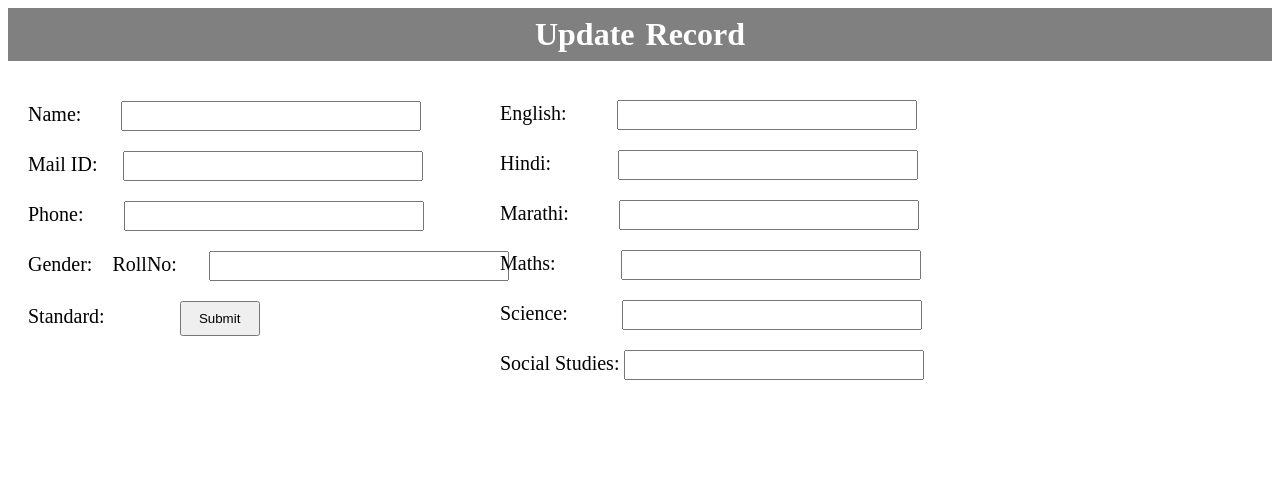
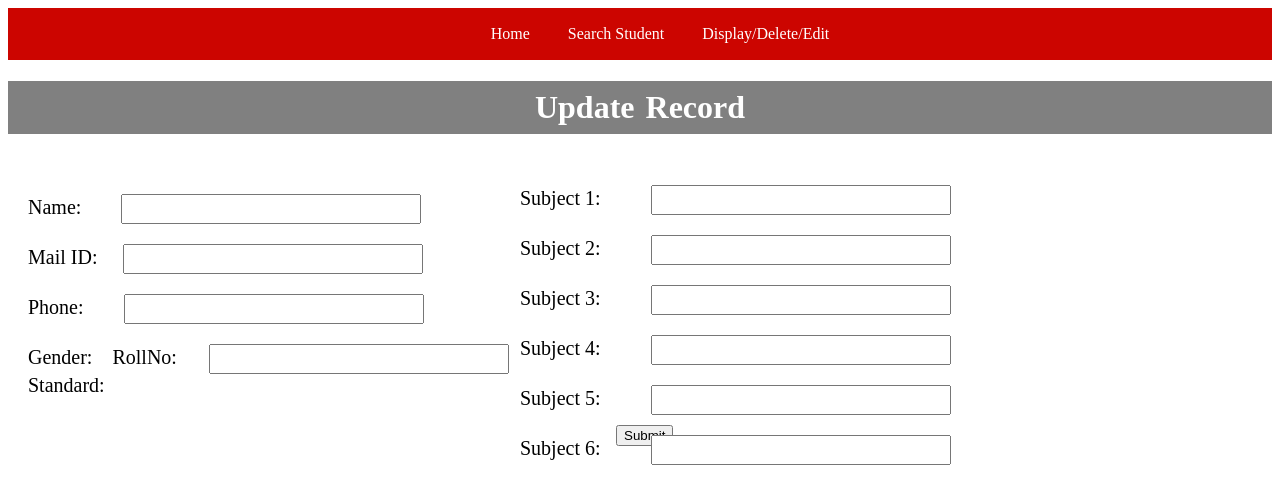
Before and after one commit to DivyeshPithadiya/Student_Score_System, a PHP site: page /edit3.php in a window 1280 px wide. Shown: the top 504 px of the page. Run offline with PHP 8.4, Linux system fonts and the light colour scheme; data that the repository does not hold is empty.

Commit message:
ProjectSaved

```diff
--- /dev/null
+++ b/common.css
@@ -0,0 +1,81 @@
+.demo1 {
+  align-self: center;
+  background-color: #cc0500;
+  height: 500;
+  width: 948;
+  position: fixed;
+  margin-left: 200px;
+  margin-top: 68.08px;
+}
+.demo2 {
+  align-content: center;
+  background-color: white;
+  height: 435.5;
+  width: 779.4;
+  position: fixed;
+  top: 208;
+  left: 369;
+  box-shadow: 0 0 8px #666;
+}
+
+.demo3 {
+  background-color: #ec0500;
+  height: 63.8px;
+  width: 200px;
+  margin-left: 80px;
+  position: absolute;
+  top: -64px;
+  left: 500px;
+}
+
+.demo4 {
+  padding: 10px;
+  width: 200;
+  border-radius: 10px;
+}
+
+.demo5 {
+  width: 300;
+  height: 30;
+  margin-top: 30;
+}
+
+.demo6 {
+  width: 80;
+  height: 40;
+  margin-top: 20;
+  background-color: #cc0500;
+  color: white;
+}
+
+.demo7 {
+  width: 400;
+  height: 30;
+  margin-top: 20;
+}
+
+.demo8 {
+  text-decoration: none;
+  color: #cc0500;
+}
+
+.demo {
+  border-width: 2px;
+  background-color: #cc0500;
+}
+.demo0 {
+  display: inline-block;
+  text-decoration: none;
+  color: white;
+  padding: 17;
+  border-radius: 5px;
+}
+.nav {
+  display: block;
+}
+div li:hover {
+  background-color: rgba(134, 3, 3, 0.596);
+}
+.menu {
+  display: none;
+}
--- a/edit3.php
+++ b/edit3.php
@@ -1,5 +1,5 @@
 <html>
-
+<?php require 'navbar.php'?>
 <div>
 	<center>
 		<h1 style=color:white;background-color:grey;word-spacing:3;padding:8;>Update Record</h1></head>
@@ -80,7 +80,7 @@
 		}
 
 	echo "<div style=font-size:20;>
-		<form style=margin-top:40px; method='post'"."action='edit4.php?id=$id'> ";
+		<form style=margin-top:60px; method='post'"."action='edit4.php?id=$id'> ";
 
 			echo "<label style=margin-left:20;>Name:</label><input type='text' value='$name' name='name' required style=height:30;width:300;margin-left:40;><br>
 			<label style=margin-left:20;>Mail ID:</label><input type='email' value='$mail' name='mail' required style=height:30;width:300;margin-left:26;margin-top:20;><br>
@@ -125,17 +125,15 @@
 
 			echo "<select name='std' value='$std' required style=height:30;width:300;margin-left:15;margin-top:20;>
 
-				<option selected>1</option>
-				<option>2</option>
-				<option>3</option>
-				<option>4</option>
-				<option>5</option>
-				<option>6</option>
-				<option>7</option>
-				<option>8</option>
-				<option>9</option>
-				<option>10</option>
-
+			<option value=1 selected>FYBSC-CS</option>
+			<option value=2>SYBSC-CS</option>
+			<option value=3>TYBSC-CS</option>
+			<option value=4>FYBSC-IT</option>
+			<option value=5>SYBSC-IT</option>
+			<option value=6>TYBSC-IT</option>
+			<option value=7>FYBMS</option>
+			<option value=8>SYBMS</option>
+			<option value=9>TYBMS</option>
 			</select><br>
 
 			<label style=margin-left:20;>Exam:</label>"
@@ -146,16 +144,15 @@
 
 			echo "<select name='std' value='$std' required style=height:30;width:300;margin-left:15;margin-top:20;>
 
-				<option >1</option>
-				<option selected>2</option>
-				<option>3</option>
-				<option>4</option>
-				<option>5</option>
-				<option>6</option>
-				<option>7</option>
-				<option>8</option>
-				<option>9</option>
-				<option>10</option>
+			<option value=1>FYBSC-CS</option>
+			<option value=2 selected>SYBSC-CS</option>
+			<option value=3>TYBSC-CS</option>
+			<option value=4>FYBSC-IT</option>
+			<option value=5>SYBSC-IT</option>
+			<option value=6>TYBSC-IT</option>
+			<option value=7>FYBMS</option>
+			<option value=8>SYBMS</option>
+			<option value=9>TYBMS</option>
 
 			</select><br>
 
@@ -166,17 +163,15 @@
 			{
 
 			echo "<select name='std' value='$std' required style=height:30;width:300;margin-left:15;margin-top:20;>
-
-				<option >1</option>
-				<option>2</option>
-				<option selected>3</option>
-				<option>4</option>
-				<option>5</option>
-				<option>6</option>
-				<option>7</option>
-				<option>8</option>
-				<option>9</option>
-				<option>10</option>
+			<option value=1>FYBSC-CS</option>
+			<option value=2>SYBSC-CS</option>
+			<option value=3 selected>TYBSC-CS</option>
+			<option value=4>FYBSC-IT</option>
+			<option value=5>SYBSC-IT</option>
+			<option value=6>TYBSC-IT</option>
+			<option value=7>FYBMS</option>
+			<option value=8>SYBMS</option>
+			<option value=9>TYBMS</option>
 
 			</select><br>
 
@@ -187,17 +182,15 @@
 
 			echo "<select name='std' value='$std' required style=height:30;width:300;margin-left:15;margin-top:20;>
 
-				<option >1</option>
-				<option>2</option>
-				<option>3</option>
-				<option selected>4</option>
-				<option>5</option>
-				<option>6</option>
-				<option>7</option>
-				<option>8</option>
-				<option>9</option>
-				<option>10</option>
-
+			<option value=1>FYBSC-CS</option>
+			<option value=2>SYBSC-CS</option>
+			<option value=3 >TYBSC-CS</option>
+			<option value=4 selected>FYBSC-IT</option>
+			<option value=5>SYBSC-IT</option>
+			<option value=6>TYBSC-IT</option>
+			<option value=7>FYBMS</option>
+			<option value=8>SYBMS</option>
+			<option value=9>TYBMS</option>
 			</select><br>
 
 			<label style=margin-left:20;>Exam:</label>"
@@ -208,16 +201,15 @@
 
 			echo "<select name='std' value='$std' required style=height:30;width:300;margin-left:15;margin-top:20;>
 
-				<option selected>1</option>
-				<option>2</option>
-				<option>3</option>
-				<option>4</option>
-				<option selected>5</option>
-				<option>6</option>
-				<option>7</option>
-				<option>8</option>
-				<option>9</option>
-				<option>10</option>
+			<option value=1>FYBSC-CS</option>
+			<option value=2>SYBSC-CS</option>
+			<option value=3>TYBSC-CS</option>
+			<option value=4>FYBSC-IT</option>
+			<option value=5 selected>SYBSC-IT</option>
+			<option value=6>TYBSC-IT</option>
+			<option value=7>FYBMS</option>
+			<option value=8>SYBMS</option>
+			<option value=9>TYBMS</option>
 
 			</select><br>
 
@@ -228,17 +220,15 @@
 			{
 
 			echo "<select name='std' value='$std' required style=height:30;width:300;margin-left:15;margin-top:20;>
-
-				<option>1</option>
-				<option>2</option>
-				<option>3</option>
-				<option>4</option>
-				<option >5</option>
-				<option selected>6</option>
-				<option>7</option>
-				<option>8</option>
-				<option>9</option>
-				<option>10</option>
+			<option value=1>FYBSC-CS</option>
+			<option value=2>SYBSC-CS</option>
+			<option value=3>TYBSC-CS</option>
+			<option value=4>FYBSC-IT</option>
+			<option value=5>SYBSC-IT</option>
+			<option value=6 selected>TYBSC-IT</option>
+			<option value=7>FYBMS</option>
+			<option value=8>SYBMS</option>
+			<option value=9>TYBMS</option>
 
 			</select><br>
 
@@ -250,16 +240,15 @@
 
 			echo "<select name='std' value='$std' required style=height:30;width:300;margin-left:15;margin-top:20;>
 
-				<option >1</option>
-				<option>2</option>
-				<option>3</option>
-				<option>4</option>
-				<option>5</option>
-				<option>6</option>
-				<option selected>7</option>
-				<option>8</option>
-				<option>9</option>
-				<option>10</option>
+			<option value=1>FYBSC-CS</option>
+			<option value=2>SYBSC-CS</option>
+			<option value=3>TYBSC-CS</option>
+			<option value=4>FYBSC-IT</option>
+			<option value=5>SYBSC-IT</option>
+			<option value=6>TYBSC-IT</option>
+			<option value=7 selected>FYBMS</option>
+			<option value=8>SYBMS</option>
+			<option value=9>TYBMS</option>
 
 			</select><br>
 
@@ -270,17 +259,15 @@
 			{
 
 			echo "<select name='std' value='$std' required style=height:30;width:300;margin-left:15;margin-top:20;>
-
-				<option>1</option>
-				<option>2</option>
-				<option>3</option>
-				<option>4</option>
-				<option>5</option>
-				<option>6</option>
-				<option>7</option>
-				<option selected>8</option>
-				<option>9</option>
-				<option>10</option>
+			<option value=1>FYBSC-CS</option>
+			<option value=2>SYBSC-CS</option>
+			<option value=3>TYBSC-CS</option>
+			<option value=4>FYBSC-IT</option>
+			<option value=5>SYBSC-IT</option>
+			<option value=6>TYBSC-IT</option>
+			<option value=7>FYBMS</option>
+			<option value=8 selected>SYBMS</option>
+			<option value=9>TYBMS</option>
 
 			</select><br>
 
@@ -292,16 +279,15 @@
 
 			echo "<select name='std' value='$std' required style=height:30;width:300;margin-left:15;margin-top:20;>
 
-				<option>1</option>
-				<option>2</option>
-				<option>3</option>
-				<option>4</option>
-				<option>5</option>
-				<option>6</option>
-				<option>7</option>
-				<option >8</option>
-				<option selected>9</option>
-				<option>10</option>
+			<option value=1>FYBSC-CS</option>
+			<option value=2>SYBSC-CS</option>
+			<option value=3>TYBSC-CS</option>
+			<option value=4>FYBSC-IT</option>
+			<option value=5>SYBSC-IT</option>
+			<option value=6>TYBSC-IT</option>
+			<option value=7>FYBMS</option>
+			<option value=8>SYBMS</option>
+			<option value=9 selected>TYBMS</option>
 
 			</select><br>
 
@@ -313,16 +299,15 @@
 
 			echo "<select name='std' value='$std' required style=height:30;width:300;margin-left:15;margin-top:20;>
 
-				<option selected>1</option>
-				<option>2</option>
-				<option>3</option>
-				<option>4</option>
-				<option>5</option>
-				<option>6</option>
-				<option>7</option>
-				<option>8</option>
-				<option>9</option>
-				<option selected>10</option>
+			<option value=1>FYBSC-CS</option>
+			<option value=2>SYBSC-CS</option>
+			<option value=3>TYBSC-CS</option>
+			<option value=4>FYBSC-IT</option>
+			<option value=5>SYBSC-IT</option>
+			<option value=6>TYBSC-IT</option>
+			<option value=7>FYBMS</option>
+			<option value=8>SYBMS</option>
+			<option value=9 selected>TYBMS</option>
 
 			</select><br>
 
@@ -413,18 +398,20 @@
 			</select>";
 			}
 
-	echo "<div style=position:absolute;top:80;left:500;display:block;>
+	echo "<div style=position:absolute;top:165;margin-left:20;left:500;display:block;>
 
-		<label>English:</label><input type='number' value=$eng name='eng' required style=height:30;width:300;margin-left:50;margin-top:20;><br>
-		<label>Hindi:</label><input type='number' name='hin' value=$hin required style=height:30;width:300;margin-left:67;margin-top:20;><br>
-		<label>Marathi:</label><input type='number' name='mar' value=$mar required style=height:30;width:300;margin-left:50;margin-top:20;><br>
-		<label>Maths:</label><input type='number' name='math' value=$math required style=height:30;width:300;margin-left:65;margin-top:20;><br>
-		<label>Science:</label><input type='number' name='sci' value=$sci required style=height:30;width:300;margin-left:54;margin-top:20;><br>
-		<label>Social Studies:</label><input type='number' name='ss' value=$ss required style=height:30;width:300;margin-left:5;margin-top:20;><br>
+		<label>Subject 1:</label><input type='number' value=$eng name='eng' required style=height:30;width:300;margin-left:50;margin-top:20;><br>
+		<label>Subject 2:</label><input type='number' name='hin' value=$hin required style=height:30;width:300;margin-left:50;margin-top:20;><br>
+		<label>Subject 3:</label><input type='number' name='mar' value=$mar required style=height:30;width:300;margin-left:50;margin-top:20;><br>
+		<label>Subject 4:</label><input type='number' name='math' value=$math required style=height:30;width:300;margin-left:50;margin-top:20;><br>
+		<label>Subject 5:</label><input type='number' name='sci' value=$sci required style=height:30;width:300;margin-left:50;margin-top:20;><br>
+		<label>Subject 6:</label><input type='number' name='ss' value=$ss required style=height:30;width:300;margin-left:50;margin-top:20;><br>
 
+		</div>
 </div>
 
-	<button style=padding:8;margin-top:20;margin-left:70;width:80;>Submit</button>
+<div style=padding:8;margin-top:20;margin-left:600;width:80;>
+	<button >Submit</button>
 
 </form>";
 ?>
--- a/edit4.php
+++ b/edit4.php
@@ -1,4 +1,5 @@
 <html>
+<?php require 'navbar.php'?>
 	<?php
 
 	$name=$_POST['name'];
--- /dev/null
+++ b/navbar.php
@@ -0,0 +1,13 @@
+<html>
+     <link rel="stylesheet" type="text/css" href="common.css">
+
+        <div style=background-color:#cc0500;margin-top:2; clss="nav">
+        <center>
+            <ul class="demo">
+                <a href="index.php"><li class="demo0" style="margin: left 200px;">Home</li></a>
+                <a href="search.php"><li class="demo0">Search Student</li></a>
+                <a href="display.php"><li class="demo0">Display/Delete/Edit</li></a>
+            </ul>
+        </center>
+        </div>
+    </html>
--- a/search2.php
+++ b/search2.php
@@ -1,4 +1,5 @@
 <html>
+<?php require 'navbar.php'?>
 	<?php
 	$name=$_POST['name'];
 	$roll=$_POST['roll'];
--- a/storeData.php
+++ b/storeData.php
@@ -1,4 +1,5 @@
 <html>
+<?php require 'navbar.php'?>
 	<?php
 		session_start();
 
```
Also changed, not shown: ExamScore.php (+7 -6 lines), display.php (+12 -12 lines), display2.php (+104 -14 lines), display3.php (+7 -6 lines), index.php (+14 -16 lines), login.php (added, +43 -0 lines), search.php (+12 -11 lines), validation.php (added, +35 -0 lines).
